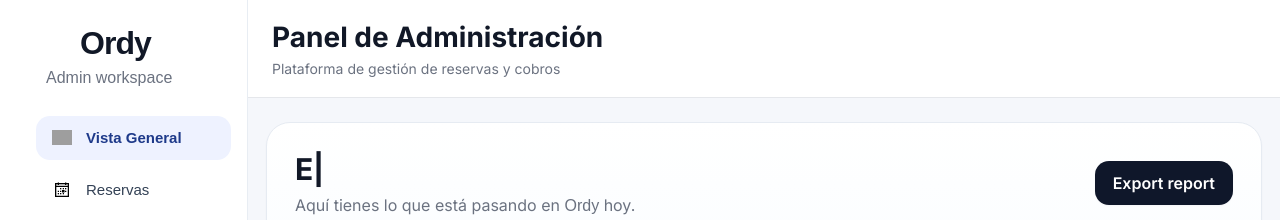
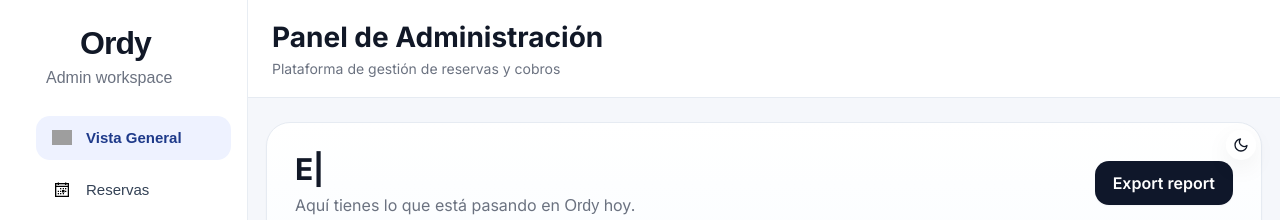
Before and after one commit to Alguiennn/Ordy-frontend, a Next.js app in the folder bookings-frontend/: page /dashboard in a window 1280 px wide. Shown: the top 220 px of the page. Built offline with nearby package versions, Linux system fonts and the light colour scheme; grey boxes are pictures that could not be loaded; a web font is replaced by a local one.

Commit message:
Arreglado funciones varias del modo oscuro

```diff
--- a/bookings-frontend/app/(admin)/themeToggle.tsx
+++ b/bookings-frontend/app/(admin)/themeToggle.tsx
@@ -28,7 +28,23 @@
       aria-label="Toggle dark mode"
       onClick={toggle}
     >
-      {isDark ? "☀️" : "🌙"}
+      {isDark ? (
+  <svg width="16" height="16" viewBox="0 0 24 24" fill="none" stroke="currentColor" strokeWidth="2" strokeLinecap="round" strokeLinejoin="round">
+    <circle cx="12" cy="12" r="5"/>
+    <line x1="12" y1="1" x2="12" y2="3"/>
+    <line x1="12" y1="21" x2="12" y2="23"/>
+    <line x1="4.22" y1="4.22" x2="5.64" y2="5.64"/>
+    <line x1="18.36" y1="18.36" x2="19.78" y2="19.78"/>
+    <line x1="1" y1="12" x2="3" y2="12"/>
+    <line x1="21" y1="12" x2="23" y2="12"/>
+    <line x1="4.22" y1="19.78" x2="5.64" y2="18.36"/>
+    <line x1="18.36" y1="5.64" x2="19.78" y2="4.22"/>
+  </svg>
+) : (
+  <svg width="16" height="16" viewBox="0 0 24 24" fill="none" stroke="currentColor" strokeWidth="2" strokeLinecap="round" strokeLinejoin="round">
+    <path d="M21 12.79A9 9 0 1 1 11.21 3 7 7 0 0 0 21 12.79z"/>
+  </svg>
+)}
     </button>
   );
 }
--- a/bookings-frontend/app/globals.css
+++ b/bookings-frontend/app/globals.css
@@ -768,16 +768,17 @@
   bottom: 640px;
   right: 24px;
   z-index: 100;
-  width: 44px;
-  height: 44px;
+  width: 30px;
+  height: 30px;
   border-radius: 999px;
   border: 1px var(--border-strong);
   background: var(--surface);
   box-shadow: var(--shadow-md);
   cursor: pointer;
-  font-size: 20px;
+  font-size: 14px;
   display: grid;
   place-items: center;
+  color: var(--text);
   transition: transform 0.2s ease, box-shadow 0.2s ease;
 }
 
--- a/bookings-frontend/app/layout.tsx
+++ b/bookings-frontend/app/layout.tsx
@@ -1,5 +1,6 @@
 import "./globals.css";
 import type { Metadata } from "next";
+import ThemeToggle from "./(admin)/themeToggle";
 
 export const metadata: Metadata = {
   title: "Panel de Administración de Ordy",
@@ -13,7 +14,10 @@
 }>) {
   return (
     <html lang="es">
-      <body>{children}</body>
+      <body>
+        <ThemeToggle />
+        {children}
+      </body>
     </html>
   );
 }
--- a/bookings-frontend/components/layout/Header.tsx
+++ b/bookings-frontend/components/layout/Header.tsx
@@ -2,13 +2,7 @@
 
 export default function Header() {
     return (
-      <header
-        style={{
-          backgroundColor: "#ffffff",
-          borderBottom: "1px solid #e5e7eb",
-          padding: "20px 24px",
-        }}
-      >
+      <header className="admin-header-top">
         <h1 style={{ margin: 0, fontSize: "28px" }}>
           Panel de Administración
         </h1>
```
